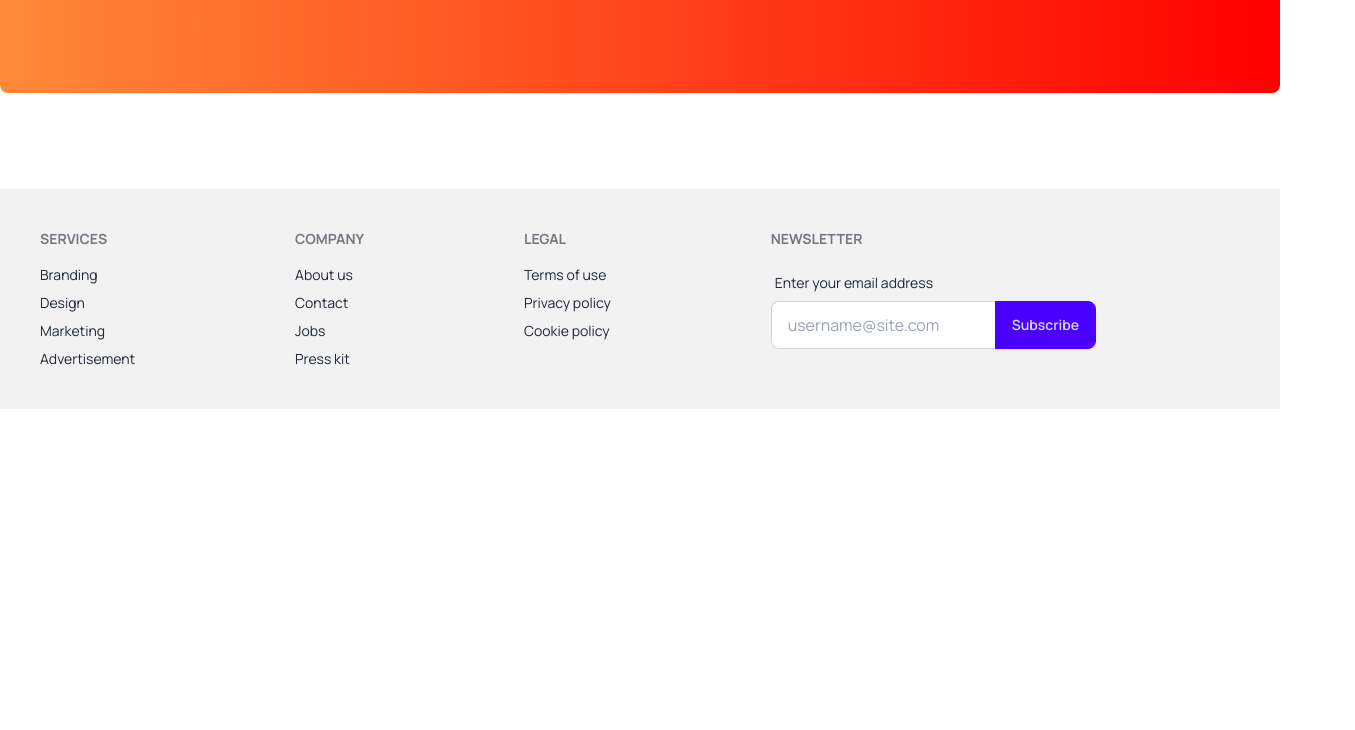
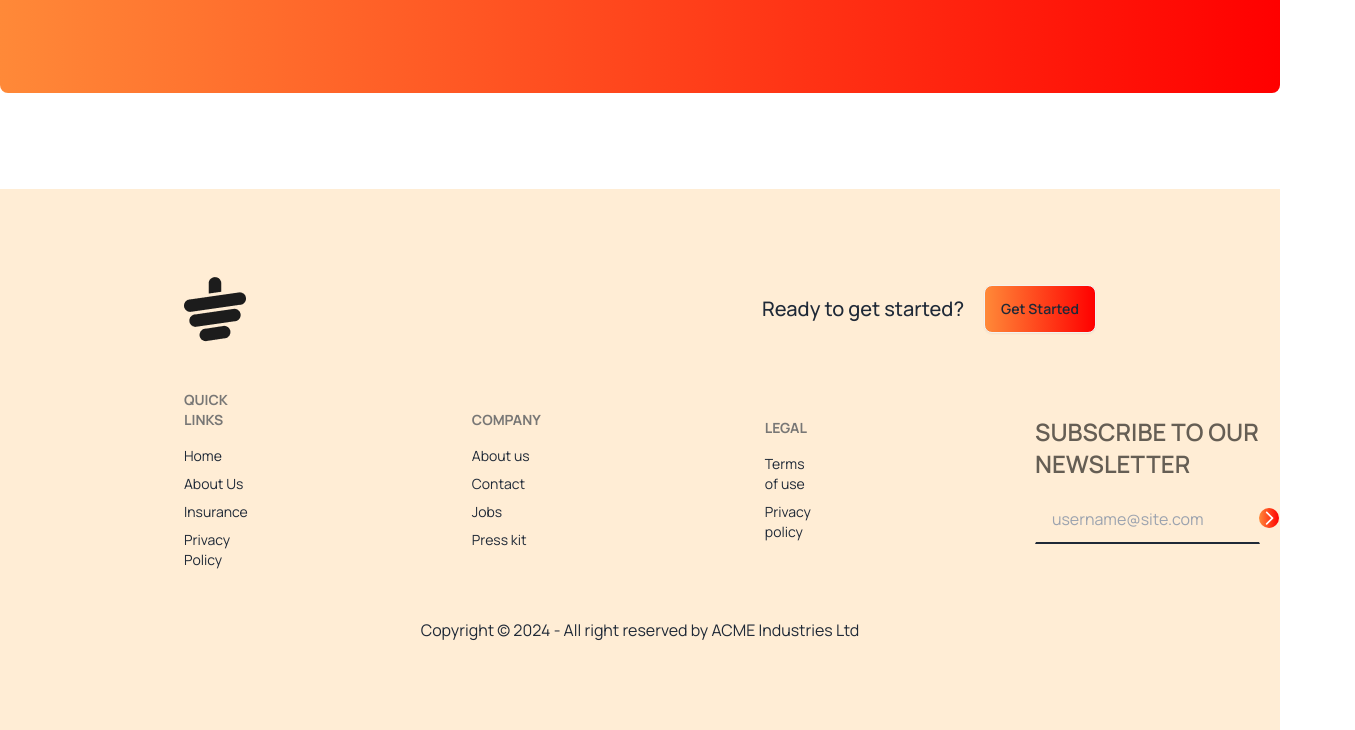
Before and after one commit to LIBx09/Tea-shore, a plain HTML site: page index.html in a window 1280 px wide. Shown: the part 2511-3241 px from the top of the page, 1355 px wide, since content can reach past the window. Before the commit the page ends 2920 px from the top, so only its background shows below. Drawn offline with nearby package versions, Linux system fonts and the light colour scheme.

Commit message:
lastone push left

```diff
--- a/index.html
+++ b/index.html
@@ -197,13 +197,21 @@
                 </div>
             </section>
     </main>
-    <footer class="footer p-10 bg-base-200 text-base-content">
+    <footer class=" p-10 text-base-content bg-orange-100">
+        <div class="flex flex-col lg:flex-row justify-between lg:py-12 lg:px-36">
+            <div><img src="images/cup.png" alt=""></div>
+            <div class="flex gap-5 items-center">
+                <p class="font-medium text-[20px]">Ready to get started?</p>
+                <button class="btn bg-gradient-to-r from-[#FF8938] to-[#F00]">Get Started</button>
+            </div>
+        </div>
+        <div class="footer lg:px-36 items-center lg:gap-56">
             <nav>
-            <header class="footer-title">Services</header>
-            <a class="link link-hover">Branding</a>
-            <a class="link link-hover">Design</a>
-            <a class="link link-hover">Marketing</a>
-            <a class="link link-hover">Advertisement</a>
+                <header class="footer-title">Quick Links</header>
+                <a class="link link-hover">Home</a>
+                <a class="link link-hover">About Us</a>
+                <a class="link link-hover">Insurance</a>
+                <a class="link link-hover">Privacy Policy</a>
             </nav>
             <nav>
                 <header class="footer-title">Company</header>
@@ -216,20 +224,20 @@
                 <header class="footer-title">Legal</header>
                 <a class="link link-hover">Terms of use</a>
                 <a class="link link-hover">Privacy policy</a>
-            <a class="link link-hover">Cookie policy</a>
             </nav>
             <form>
-            <header class="footer-title">Newsletter</header>
+                <header class="footer-title font-semibold text-2xl text-black">Subscribe to our <br> newsletter</header>
                 <fieldset class="form-control w-80">
-                <label class="label">
-                    <span class="label-text">Enter your email address</span>
-                </label>
                     <div class="join">
-                    <input type="text" placeholder="username@site.com" class="input input-bordered join-item" />
-                    <button class="btn btn-primary join-item">Subscribe</button>
+                        <input type="text" placeholder="username@site.com" class="input bg-transparent join-item border-b-2 border-b-gray-800 rounded-none" />
+                        <img class="bg-gradient-to-r from-[#FF8938] to-[#F00] rounded-full mt-3 h-5 items-center" src="images/Frame 4140.svg" alt="">
                     </div>
                 </fieldset>
             </form>
+        </div>
+        <div class="py-12 flex justify-center">
+            <p>Copyright © 2024 - All right reserved by ACME Industries Ltd</p>
+        </div>
     </footer>
 </body>
 </html>
```
Also changed, not shown: images/Frame 4140.svg (added), images/Frame.png (added). Lines whose indentation alone changed are shown as unchanged.
